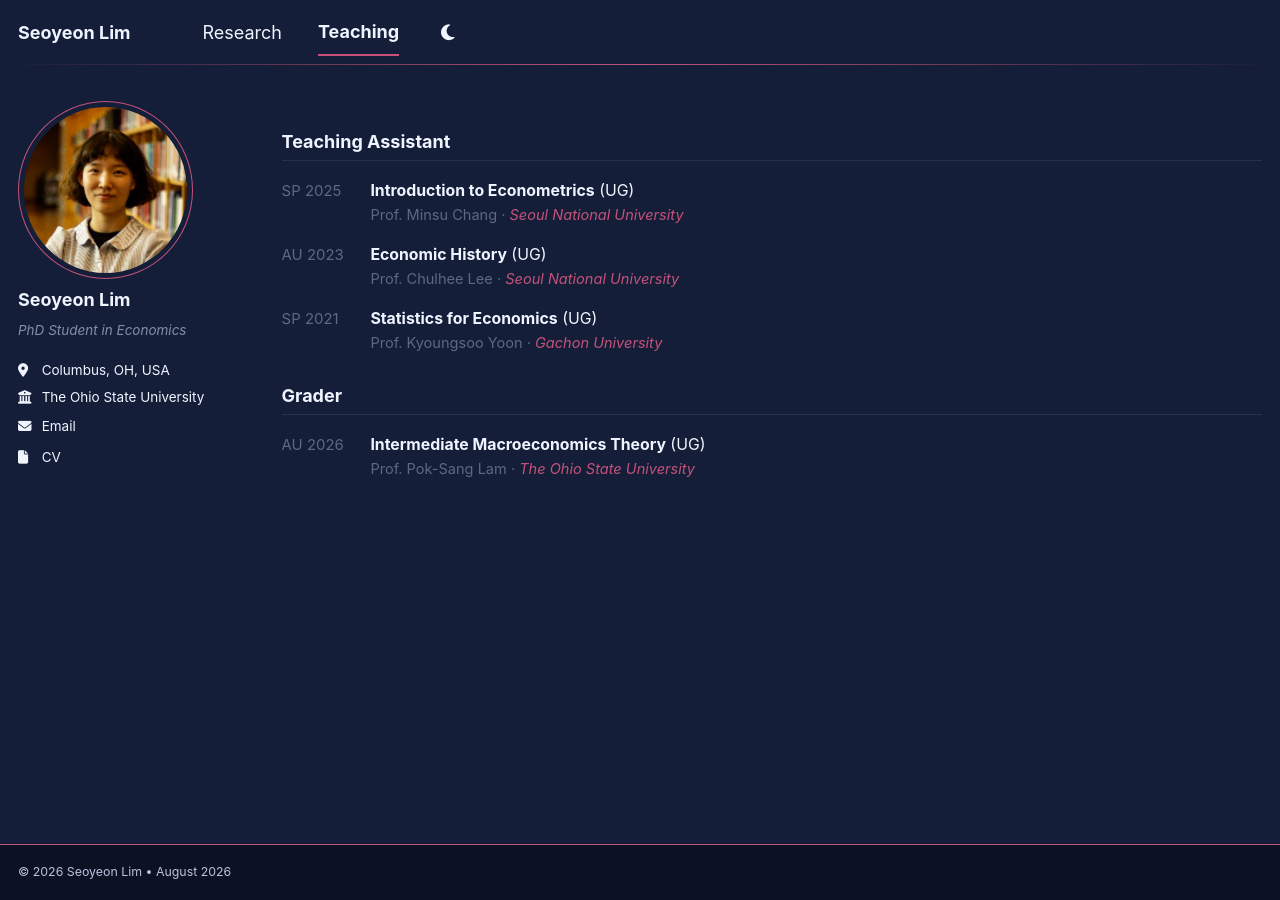
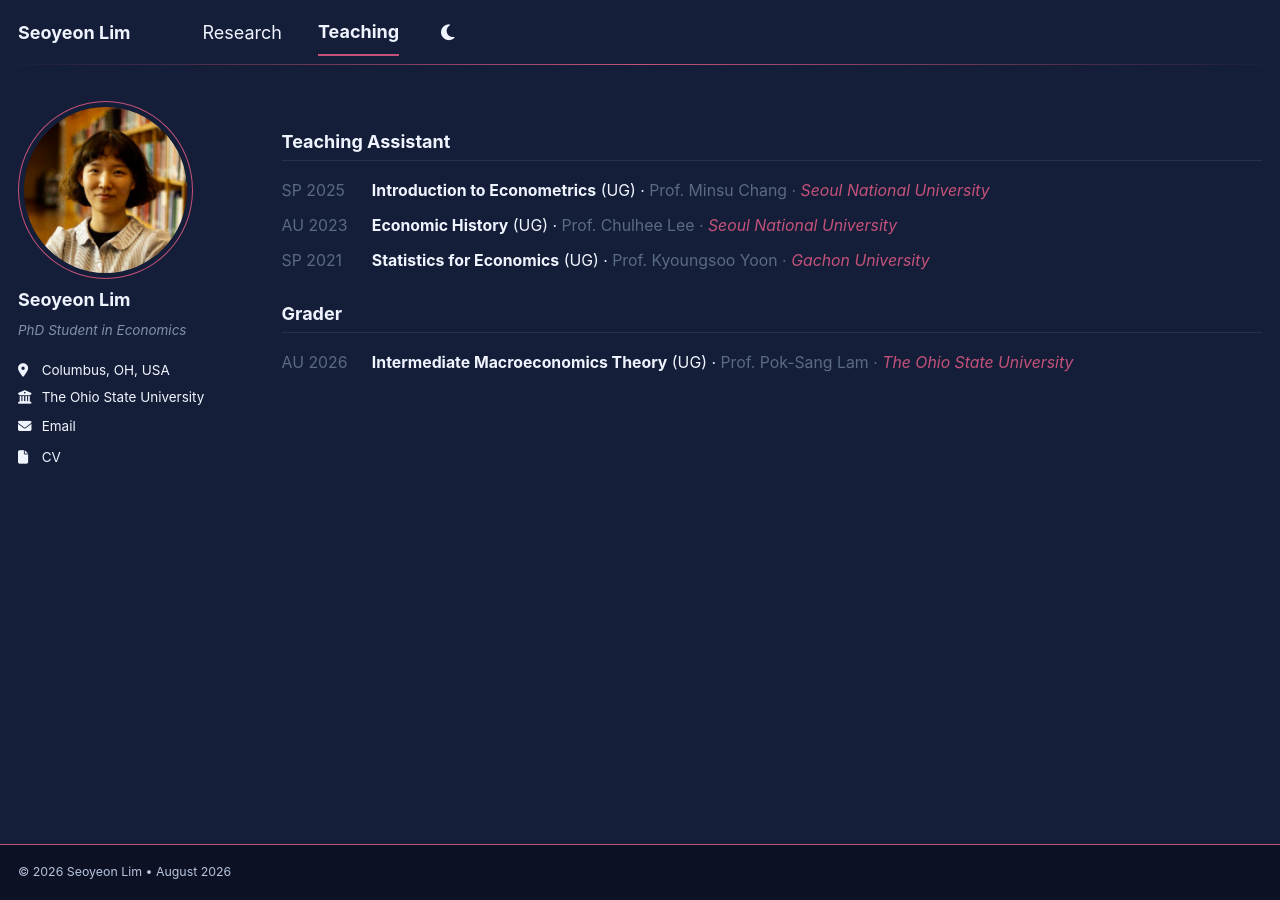
Before and after one commit to seoyeon-lim/academic.github.io, a Jekyll site: the page built from _pages/teaching.html, in a window 1280 px wide. Built offline with Jekyll 4.4.1, drawn with Linux system fonts in a browser that asks for light colours; a script bundle is joined from its source files by our own code; library files that are not in the unit come from our copies.

Commit message:
Collapse teaching entries to single line each
Co-Authored-By: Claude Sonnet 4.6 <noreply@anthropic.com>

```diff
--- a/_pages/teaching.html
+++ b/_pages/teaching.html
@@ -7,11 +7,10 @@ author_profile: true
 
 <style>
   .teach-section { font-size: 1em; font-weight: bold; border-bottom: 1px solid var(--global-border-color); padding-bottom: 0.3em; margin-top: 1.5em; margin-bottom: 1em; }
-  .teach-entry   { display: flex; gap: 1.2em; margin-bottom: 0.9em; align-items: baseline; }
-  .teach-term    { font-size: 0.83em; color: #5a6a80; white-space: nowrap; min-width: 4.5em; }
-  .teach-body    { font-size: 0.88em; }
+  .teach-entry   { display: flex; gap: 1.2em; margin-bottom: 0.7em; align-items: baseline; font-size: 0.88em; }
+  .teach-term    { color: #5a6a80; white-space: nowrap; min-width: 4.5em; }
   .teach-course  { font-weight: bold; }
-  .teach-detail  { font-size: 0.92em; color: #5a6a80; }
+  .teach-detail  { color: #5a6a80; }
   .teach-venue   { font-style: italic; color: var(--global-base-color); }
 </style>
 
@@ -19,34 +18,22 @@ author_profile: true
 
 <div class="teach-entry">
   <div class="teach-term">SP 2025</div>
-  <div class="teach-body">
-    <span class="teach-course">Introduction to Econometrics</span> (UG)
-    <br><span class="teach-detail">Prof. Minsu Chang · <span class="teach-venue">Seoul National University</span></span>
-  </div>
+  <div><span class="teach-course">Introduction to Econometrics</span> (UG) · <span class="teach-detail">Prof. Minsu Chang · <span class="teach-venue">Seoul National University</span></span></div>
 </div>
 
 <div class="teach-entry">
   <div class="teach-term">AU 2023</div>
-  <div class="teach-body">
-    <span class="teach-course">Economic History</span> (UG)
-    <br><span class="teach-detail">Prof. Chulhee Lee · <span class="teach-venue">Seoul National University</span></span>
-  </div>
+  <div><span class="teach-course">Economic History</span> (UG) · <span class="teach-detail">Prof. Chulhee Lee · <span class="teach-venue">Seoul National University</span></span></div>
 </div>
 
 <div class="teach-entry">
   <div class="teach-term">SP 2021</div>
-  <div class="teach-body">
-    <span class="teach-course">Statistics for Economics</span> (UG)
-    <br><span class="teach-detail">Prof. Kyoungsoo Yoon · <span class="teach-venue">Gachon University</span></span>
-  </div>
+  <div><span class="teach-course">Statistics for Economics</span> (UG) · <span class="teach-detail">Prof. Kyoungsoo Yoon · <span class="teach-venue">Gachon University</span></span></div>
 </div>
 
 <p class="teach-section">Grader</p>
 
 <div class="teach-entry">
   <div class="teach-term">AU 2026</div>
-  <div class="teach-body">
-    <span class="teach-course">Intermediate Macroeconomics Theory</span> (UG)
-    <br><span class="teach-detail">Prof. Pok-Sang Lam · <span class="teach-venue">The Ohio State University</span></span>
-  </div>
+  <div><span class="teach-course">Intermediate Macroeconomics Theory</span> (UG) · <span class="teach-detail">Prof. Pok-Sang Lam · <span class="teach-venue">The Ohio State University</span></span></div>
 </div>
```
